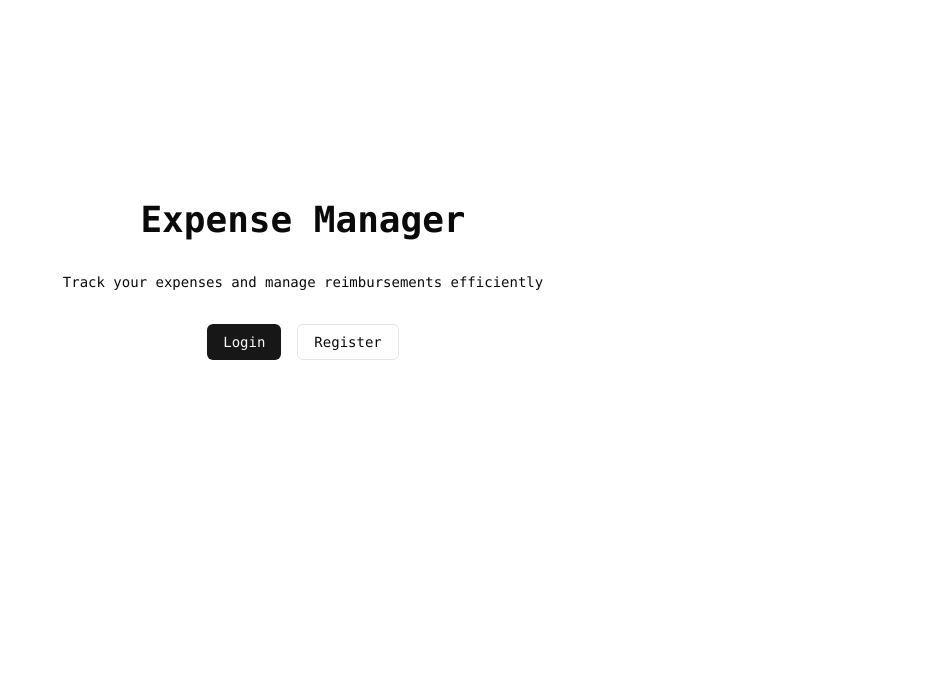
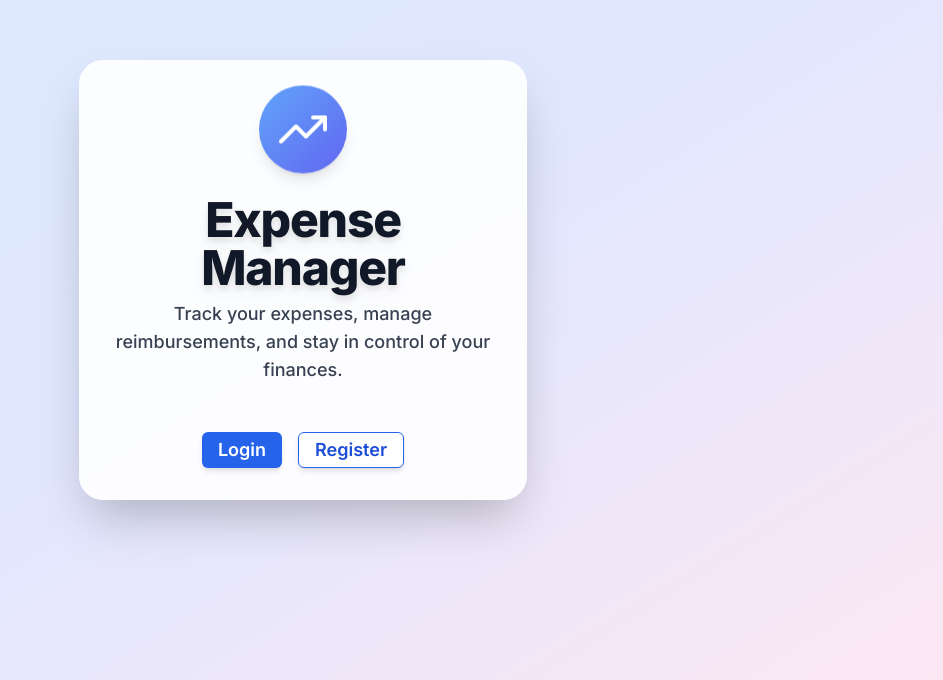
Before and after one commit to karanhudia/expense-manager, a Next.js app: page / in a window 1280 px wide. Shown: the part 120-800 px from the top of the page, without its empty margins (337-1280 px from the left). Built offline with nearby package versions, Linux system fonts and the light colour scheme; no server answers.

Commit message:
Fix PWA related issues

```diff
--- a/src/app/api/upload/route.ts
+++ b/src/app/api/upload/route.ts
@@ -1,3 +1,5 @@
+"use client";
+
 import { NextResponse } from "next/server";
 import { cloudinary } from "@/lib/cloudinary";
 
--- a/src/app/auth/login/page.tsx
+++ b/src/app/auth/login/page.tsx
@@ -29,8 +29,8 @@ export default function LoginPage() {
   };
 
   return (
-    <div className="flex min-h-screen items-center justify-center">
-      <div className="w-full max-w-md space-y-8 rounded-lg border p-6 shadow-lg">
+    <div className="flex min-h-screen items-center justify-center px-4 bg-gray-50">
+      <div className="w-full max-w-md space-y-8 rounded-2xl border p-6 shadow-2xl bg-white">
         <div className="text-center">
           <h1 className="text-2xl font-bold">Login</h1>
           <p className="mt-2 text-gray-600">
--- a/src/app/auth/register/page.tsx
+++ b/src/app/auth/register/page.tsx
@@ -33,8 +33,8 @@ export default function RegisterPage() {
   };
 
   return (
-    <div className="flex min-h-screen items-center justify-center">
-      <div className="w-full max-w-md space-y-8 rounded-lg border p-6 shadow-lg">
+    <div className="flex min-h-screen items-center justify-center px-4 bg-gray-50">
+      <div className="w-full max-w-md space-y-8 rounded-2xl border p-6 shadow-2xl bg-white">
         <div className="text-center">
           <h1 className="text-2xl font-bold">Register</h1>
           <p className="mt-2 text-gray-600">
--- a/src/app/dashboard/page.tsx
+++ b/src/app/dashboard/page.tsx
@@ -28,6 +28,28 @@ export default function DashboardPage() {
     }
   }, [user, loading, router]);
 
+  // Prevent back navigation to login from dashboard (PWA/mobile)
+  useEffect(() => {
+    const handlePopState = (e: PopStateEvent) => {
+      // If on dashboard root, try to close the app or do nothing
+      if (window.location.pathname === "/dashboard") {
+        e.preventDefault();
+        // Try to close the app (works in some PWA contexts)
+        window.close();
+        // If window.close() doesn't work, push the state back
+        window.history.pushState(null, "", window.location.pathname);
+      }
+    };
+    window.addEventListener("popstate", handlePopState);
+    // Push a new state so the first back press triggers popstate
+    if (window.location.pathname === "/dashboard") {
+      window.history.pushState(null, "", window.location.pathname);
+    }
+    return () => {
+      window.removeEventListener("popstate", handlePopState);
+    };
+  }, []);
+
   if (loading) {
     return <LoadingSpinner className="min-h-screen" />;
   }
@@ -56,7 +78,7 @@ export default function DashboardPage() {
   return (
     <div className="min-h-screen bg-gray-50">
       <div className="max-w-4xl mx-auto px-4 py-6 pb-8">
-        <div className="flex flex-wrap justify-between items-center gap-4 mb-8 border-b border-gray-200 pb-4 bg-white/80 backdrop-blur-sm rounded-t-lg shadow-sm">
+        <div className="w-full bg-white flex justify-between items-center px-4 py-4 border-b border-gray-200 mb-8">
           <h1 className="text-2xl font-bold">Dashboard</h1>
           <Button variant="outline" onClick={handleLogout} className="whitespace-nowrap">
             Logout
--- a/src/app/layout.tsx
+++ b/src/app/layout.tsx
@@ -14,6 +14,7 @@ export default function RootLayout({
       <head>
         <link rel="manifest" href="/manifest.json" />
         <meta name="theme-color" content="#2563eb" />
+        <meta name="apple-mobile-web-app-status-bar" content="#2563eb" />
         <link rel="apple-touch-icon" href="/icons/icon-192x192.png" />
       </head>
       <body className={inter.className}>
--- a/src/app/page.tsx
+++ b/src/app/page.tsx
@@ -1,25 +1,49 @@
+"use client";
+
 import { Button } from "@/components/ui/button";
 import Link from "next/link";
+import { FiTrendingUp } from "react-icons/fi";
 
 export default function Home() {
   return (
-    <main className="flex min-h-screen flex-col items-center justify-center p-24">
-      <div className="z-10 max-w-5xl w-full items-center justify-between font-mono text-sm">
-        <h1 className="text-4xl font-bold text-center mb-8">
-          Expense Manager
-        </h1>
-        <p className="text-center mb-8">
-          Track your expenses and manage reimbursements efficiently
-        </p>
-        <div className="flex justify-center gap-4">
-          <Link href="/auth/login">
-            <Button>Login</Button>
+    <main className="flex min-h-screen flex-col items-center justify-center bg-gradient-to-br from-blue-100 via-indigo-100 to-pink-100 px-4">
+      <div className="z-10 w-full max-w-md mx-auto p-8 rounded-3xl shadow-2xl bg-white/90 flex flex-col items-center animate-fade-in">
+        <div className="flex flex-col items-center mb-6">
+          <div className="bg-gradient-to-br from-blue-400 to-indigo-500 rounded-full p-5 shadow-lg mb-4 animate-bounce-slow">
+            <FiTrendingUp className="h-12 w-12 text-white" />
+          </div>
+          <h1 className="text-5xl font-extrabold text-gray-900 text-center mb-2 tracking-tight drop-shadow-lg">
+            Expense Manager
+          </h1>
+          <p className="text-lg text-gray-700 text-center mb-2 font-medium">
+            Track your expenses, manage reimbursements, and stay in control of your finances.
+          </p>
+        </div>
+        <div className="flex flex-col sm:flex-row justify-center gap-4 w-full mt-4">
+          <Link href="/auth/login" className="w-full sm:w-auto">
+            <Button className="w-full py-3 text-lg font-semibold bg-blue-600 hover:bg-blue-700 text-white shadow-md transition-all">
+              Login
+            </Button>
           </Link>
-          <Link href="/auth/register">
-            <Button variant="outline">Register</Button>
+          <Link href="/auth/register" className="w-full sm:w-auto">
+            <Button variant="outline" className="w-full py-3 text-lg font-semibold border-blue-600 text-blue-700 hover:bg-blue-50 shadow-md transition-all">
+              Register
+            </Button>
           </Link>
         </div>
-        </div>
-      </main>
+      </div>
+      <style jsx global>{`
+        @keyframes fade-in {
+          from { opacity: 0; transform: translateY(40px); }
+          to { opacity: 1; transform: translateY(0); }
+        }
+        .animate-fade-in { animation: fade-in 0.8s cubic-bezier(0.4,0,0.2,1) both; }
+        @keyframes bounce-slow {
+          0%, 100% { transform: translateY(0); }
+          50% { transform: translateY(-10px); }
+        }
+        .animate-bounce-slow { animation: bounce-slow 2.5s infinite; }
+      `}</style>
+    </main>
   );
 }
--- a/src/components/ui/floating-action-button.tsx
+++ b/src/components/ui/floating-action-button.tsx
@@ -17,11 +17,11 @@ export function FloatingActionButton({
     <Button
       onClick={onClick}
       className={cn(
-        "fixed bottom-6 right-6 rounded-full p-4 shadow-lg md:hidden",
+        "fixed bottom-6 right-6 rounded-full p-8 shadow-2xl md:hidden z-50",
         className
       )}
     >
-      <FiPlus className="h-6 w-6" />
+      <FiPlus className="h-14 w-14" />
     </Button>
   );
 }
```
